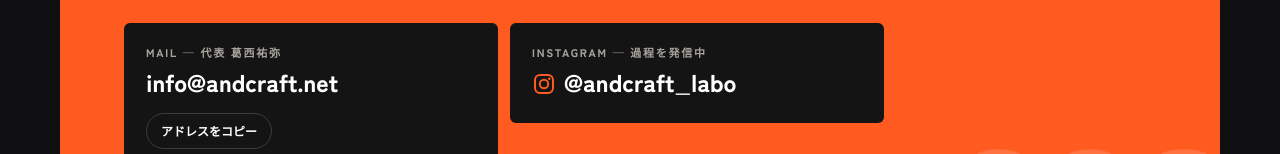
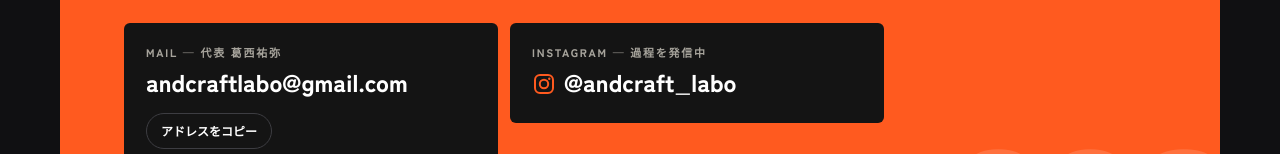
Before and after one commit to andcraft-labo/andcraft-labo.github.io, a plain HTML site: page index.html in a window 1280 px wide. Shown: the part 6854-7008 px from the top of the page. Drawn offline with Linux system fonts and the light colour scheme.

Commit message:
Add files via upload

```diff
--- a/index.html
+++ b/index.html
@@ -487,12 +487,12 @@ html{scroll-behavior:auto}
 <div class="wrap">
 <div class="sec-head reveal"><span class="big-no" aria-hidden="true">05</span><span class="num-tag">05 — Join</span><h2>プロも、DIYも、<br>同じ仲間<em>。</em></h2><p>ひとつでいい。タップすると、そのままメールで聞けます。</p></div>
 <div class="roles reveal">
-<a class="role" href="mailto:info@andcraft.net" data-subject="0期生になりたい"><span class="en">01</span><h3>0期生になる</h3><p>小さく開くとき、最初の参加者に。</p><span class="go">名乗りを上げる →</span></a>
-<a class="role" href="mailto:info@andcraft.net" data-subject="倉庫づくりを手伝いたい"><span class="en">02</span><h3>倉庫をつくる</h3><p>小屋や床を、仲間と一緒に組む。</p><span class="go">聞いてみる →</span></a>
-<a class="role" href="mailto:info@andcraft.net" data-subject="掛け合わせで何かつくりたい"><span class="en">03</span><h3>掛け合わせる</h3><p>考える人 × 形にする人。アイデアから。</p><span class="go">聞いてみる →</span></a>
-<a class="role" href="mailto:info@andcraft.net" data-subject="作品を展示したい"><span class="en">04</span><h3>作品を飾る</h3><p>施工事例も、自作の品も、壁に。</p><span class="go">聞いてみる →</span></a>
+<a class="role" href="mailto:andcraftlabo@gmail.com" data-subject="0期生になりたい"><span class="en">01</span><h3>0期生になる</h3><p>小さく開くとき、最初の参加者に。</p><span class="go">名乗りを上げる →</span></a>
+<a class="role" href="mailto:andcraftlabo@gmail.com" data-subject="倉庫づくりを手伝いたい"><span class="en">02</span><h3>倉庫をつくる</h3><p>小屋や床を、仲間と一緒に組む。</p><span class="go">聞いてみる →</span></a>
+<a class="role" href="mailto:andcraftlabo@gmail.com" data-subject="掛け合わせで何かつくりたい"><span class="en">03</span><h3>掛け合わせる</h3><p>考える人 × 形にする人。アイデアから。</p><span class="go">聞いてみる →</span></a>
+<a class="role" href="mailto:andcraftlabo@gmail.com" data-subject="作品を展示したい"><span class="en">04</span><h3>作品を飾る</h3><p>施工事例も、自作の品も、壁に。</p><span class="go">聞いてみる →</span></a>
 </div>
-<a class="pro reveal" href="mailto:info@andcraft.net" data-subject="講師・出品として関わりたい"><span class="en">FOR PROS</span><span class="pro-t"><b>職人・事業者の方へ</b>講師、端材の提供、端材市での仕事紹介も募集中。</span><span class="go">相談する →</span></a>
+<a class="pro reveal" href="mailto:andcraftlabo@gmail.com" data-subject="講師・出品として関わりたい"><span class="en">FOR PROS</span><span class="pro-t"><b>職人・事業者の方へ</b>講師、端材の提供、端材市での仕事紹介も募集中。</span><span class="go">相談する →</span></a>
 <div class="safe reveal"><h3><span class="en">SAFE</span>楽しさより先に、安全を</h3><ul>
 <li>来場者エリアは200㎡未満、資材倉庫とははっきり区切る</li>
 <li>丸ノコ盤など危険な機械は、講習を受けた人だけ</li>
@@ -517,14 +517,14 @@ html{scroll-behavior:auto}
 </ol>
 <p class="who-label">こんな一言でOK（タップでメール）</p>
 <div class="who">
-<a href="mailto:info@andcraft.net" data-subject="0期生になりたい">0期生になりたい</a>
-<a href="mailto:info@andcraft.net" data-subject="講師をやってみたい">講師をやってみたい</a>
-<a href="mailto:info@andcraft.net" data-subject="作品を展示したい">作品を展示したい</a>
-<a href="mailto:info@andcraft.net" data-subject="掛け合わせで何かつくりたい">掛け合わせでつくりたい</a>
-<a href="mailto:info@andcraft.net" data-subject="話だけ聞きたい">話だけ聞きたい</a>
+<a href="mailto:andcraftlabo@gmail.com" data-subject="0期生になりたい">0期生になりたい</a>
+<a href="mailto:andcraftlabo@gmail.com" data-subject="講師をやってみたい">講師をやってみたい</a>
+<a href="mailto:andcraftlabo@gmail.com" data-subject="作品を展示したい">作品を展示したい</a>
+<a href="mailto:andcraftlabo@gmail.com" data-subject="掛け合わせで何かつくりたい">掛け合わせでつくりたい</a>
+<a href="mailto:andcraftlabo@gmail.com" data-subject="話だけ聞きたい">話だけ聞きたい</a>
 </div>
 <div class="contact">
-<div class="cbox has-btn"><a href="mailto:info@andcraft.net" data-subject="倉庫の見学について"><small>MAIL — 代表 葛西祐弥</small><span class="big">info@andcraft.net</span></a><button class="copy-btn" id="copyMail" type="button">アドレスをコピー</button></div>
+<div class="cbox has-btn"><a href="mailto:andcraftlabo@gmail.com" data-subject="倉庫の見学について"><small>MAIL — 代表 葛西祐弥</small><span class="big">andcraftlabo@gmail.com</span></a><button class="copy-btn" id="copyMail" type="button">アドレスをコピー</button></div>
 <div class="cbox"><a href="https://www.instagram.com/andcraft_labo/" target="_blank" rel="noopener"><small>INSTAGRAM — 過程を発信中</small><span class="big"><svg class="ig" viewBox="0 0 24 24" aria-hidden="true"><rect x="3" y="3" width="18" height="18" rx="5" fill="none" stroke="currentColor" stroke-width="2"/><circle cx="12" cy="12" r="4.2" fill="none" stroke="currentColor" stroke-width="2"/><circle cx="17.3" cy="6.7" r="1.2" fill="currentColor"/></svg>@andcraft_labo</span></a></div>
 </div>
 <p class="from">アンドクラフト株式会社　代表 葛西 祐弥 ／ LINE公式アカウントは準備中 — まずはメールでどうぞ。</p>
@@ -541,7 +541,7 @@ html{scroll-behavior:auto}
 </footer>
 
 <nav class="sticky" id="sticky" aria-label="連絡">
-<a class="s-mail" href="mailto:info@andcraft.net" data-subject="倉庫の見学について">✉ メールで見学を申し込む</a>
+<a class="s-mail" href="mailto:andcraftlabo@gmail.com" data-subject="倉庫の見学について">✉ メールで見学を申し込む</a>
 <a class="s-ig" href="https://www.instagram.com/andcraft_labo/" target="_blank" rel="noopener" aria-label="Instagram @andcraft_labo"><svg class="ig" viewBox="0 0 24 24" aria-hidden="true"><rect x="3" y="3" width="18" height="18" rx="5" fill="none" stroke="currentColor" stroke-width="2"/><circle cx="12" cy="12" r="4.2" fill="none" stroke="currentColor" stroke-width="2"/><circle cx="17.3" cy="6.7" r="1.2" fill="currentColor"/></svg></a>
 </nav>
 <button id="topBtn" type="button" aria-label="トップへ戻る">↑</button>
@@ -563,7 +563,7 @@ for(var i=0;i<2;i++){ var s=document.createElement('span'); s.textContent=items.
 /* ---- メール件名を付ける ---- */
 $$('a[data-subject]').forEach(function(a){
   var body = 'お名前：\n職種・得意なこと：\nご連絡先：\n\n';
-  a.href = 'mailto:info@andcraft.net?subject=' + encodeURIComponent('【and craft labo】' + a.dataset.subject) + '&body=' + encodeURIComponent(body);
+  a.href = 'mailto:andcraftlabo@gmail.com?subject=' + encodeURIComponent('【and craft labo】' + a.dataset.subject) + '&body=' + encodeURIComponent(body);
 });
 
 /* ---- header / スマホ固定バー / トップへ ---- */
@@ -681,7 +681,7 @@ function showToast(msg){
   toastTimer = setTimeout(function(){ toast.classList.remove('show'); }, 2600);
 }
 $('#copyMail').addEventListener('click', function(){
-  var mail = 'info@andcraft.net';
+  var mail = 'andcraftlabo@gmail.com';
   if(navigator.clipboard && navigator.clipboard.writeText){
     navigator.clipboard.writeText(mail).then(
       function(){ showToast('メールアドレスをコピーしました'); },
```
